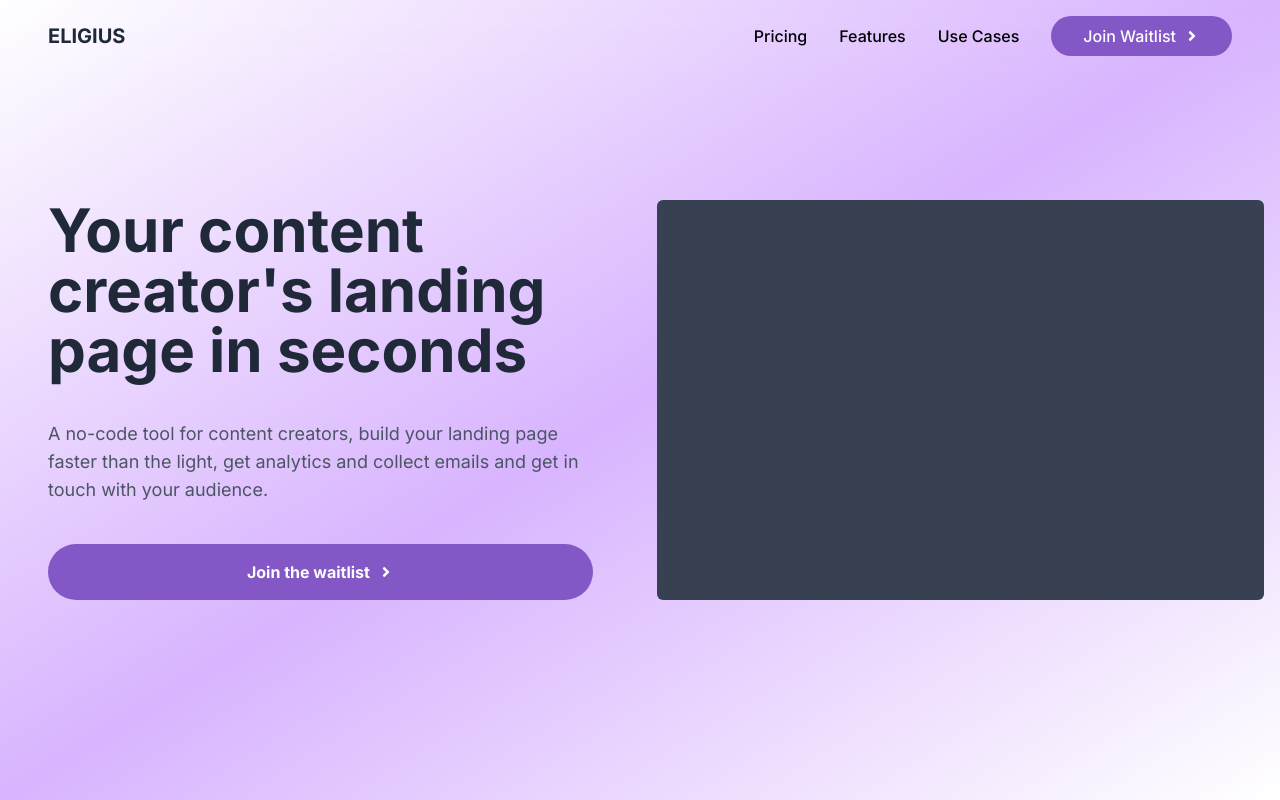
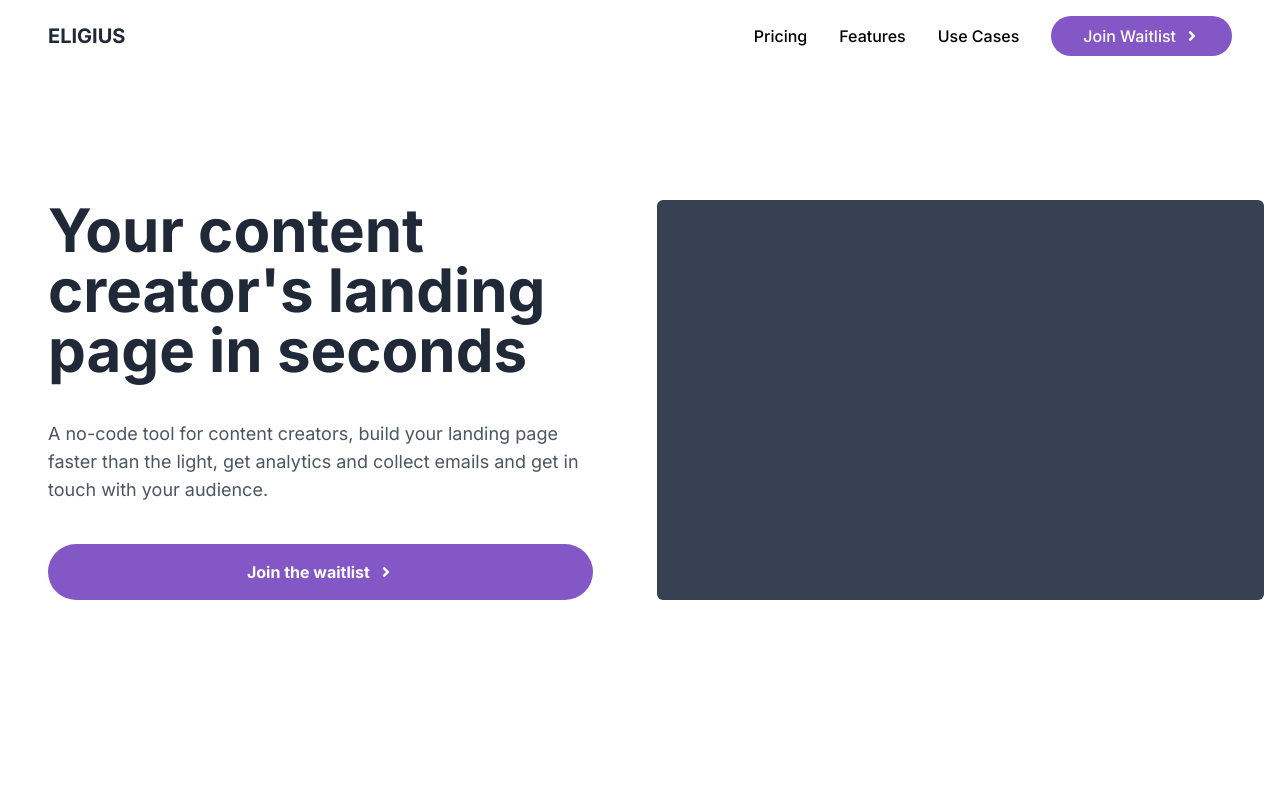
Before and after one commit to MehdiKhoudali/blog, a Next.js app in the folder eligius/: page / in a window 1280 px wide. Shown: the top 800 px of the page. Built offline with nearby package versions, Linux system fonts and the light colour scheme.

Commit message:
removed the gradients

```diff
--- a/eligius/app/sections/Cta.tsx
+++ b/eligius/app/sections/Cta.tsx
@@ -2,7 +2,7 @@ import JoinWaitlist from '../components/JoinWaitlist'
 
 export default function Cta() {
 	return (
-		<section className="md:h-[70vh] text-center px-4 bg-gradient-to-br from-transparent via-purple-300 to-transparent py-24 flex flex-col justify-center gap-5 md:gap-8">
+		<section className="md:h-[70vh] text-center px-4 bg-white py-24 flex flex-col justify-center gap-5 md:gap-8">
             <h2 id="hero_h1" className="sm:leading-[1.5rem] text-gray-800 font-bold text-[3rem] md:text-6xl">Start and share your landing page now !</h2>
             <div className="flex flex-col gap-2 md:gap-4 md:flex-row justify-center">
                 <JoinWaitlist />
--- a/eligius/app/sections/Hero.tsx
+++ b/eligius/app/sections/Hero.tsx
@@ -6,7 +6,7 @@ import { FaAngleRight, FaGithub } from "react-icons/fa";
 
 export default function Hero() {
     return (
-        <section className="md:min-h-[100vh] text-center px-4 bg-gradient-to-br from-transparent via-purple-300 to-transparent py-24 flex flex-col md:flex-row items-center justify-center gap-5 md:gap-8">
+        <section className="md:min-h-[100vh] text-center px-4 bg-white py-24 flex flex-col md:flex-row items-center justify-center gap-5 md:gap-8">
             <div className="h-full my-8 flex flex-col md:flex-row justify-center md:justify-between items-center w-full gap-8">
                 <div className="h-full md:w-[50%] flex text-center md:text-left flex-col gap-10 md:px-8">
                     <h1 className="sm:leading-[1.5rem] text-gray-800 font-bold text-[3rem] md:text-6xl">Your content creator's landing page in seconds</h1>
```
